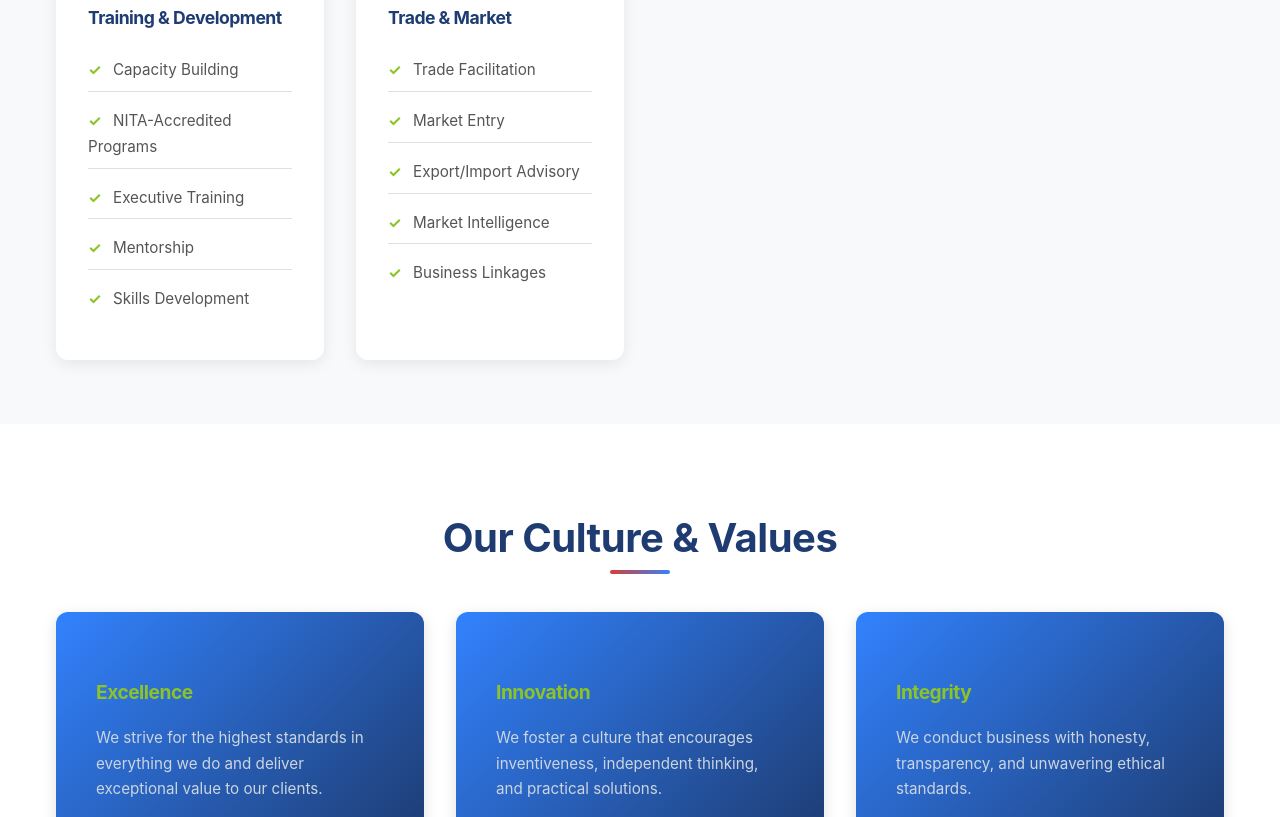
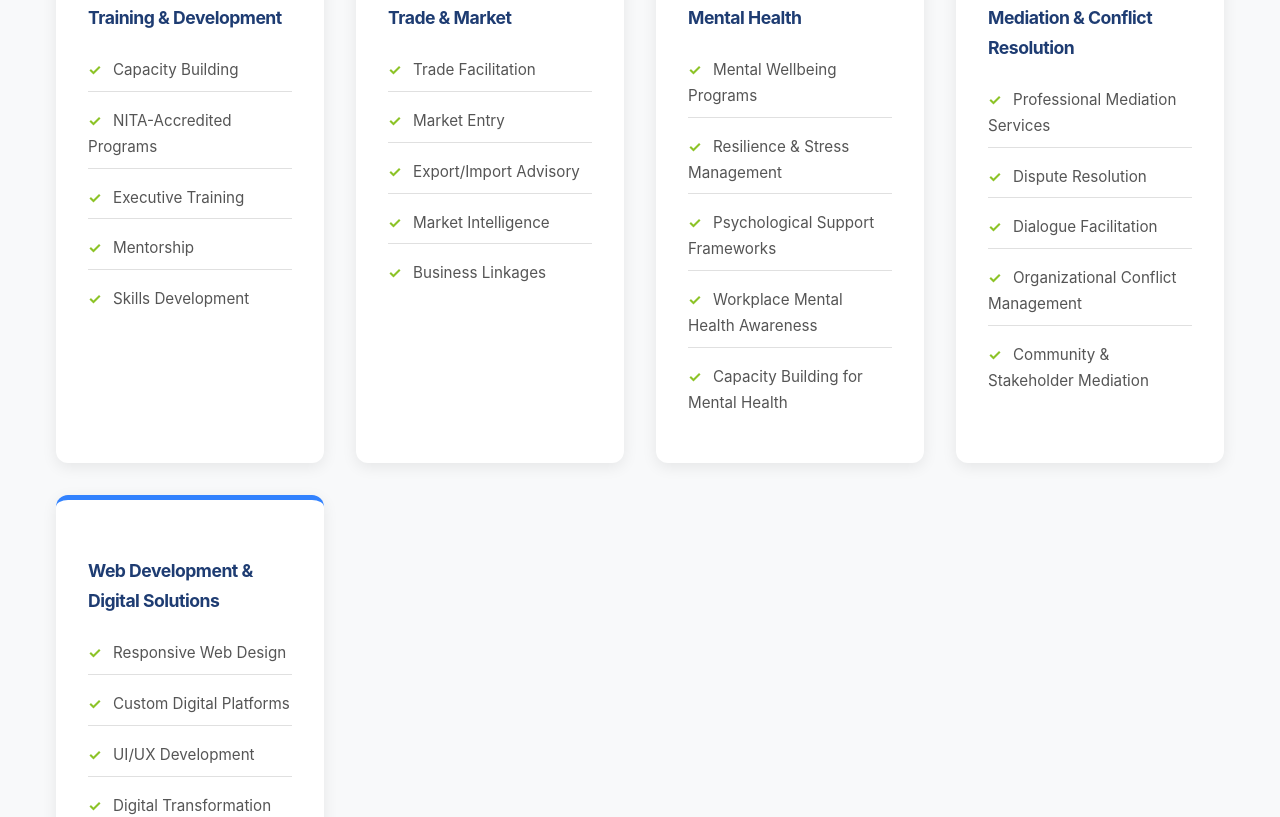
Before and after one commit to Maundu-Anthony/asfam-consultancy-limited, a React (Create React App) app: page /team in a window 1280 px wide. Shown: the part 3160-3977 px from the top of the page. Built offline with nearby package versions, Linux system fonts and the light colour scheme.

Commit message:
6th commit

```diff
--- a/src/pages/Services.js
+++ b/src/pages/Services.js
@@ -43,6 +43,23 @@ function Services() {
       title: 'Training & Mentorship (NITA Accredited)',
       description: 'Delivering certified and customized training programs in resource mobilization, investment readiness, trade development, credit management, financial governance, and institutional strengthening—supported by hands-on mentorship and coaching.',
       icon: '📚'
+    },
+
+    // NEW CORE SERVICES
+    {
+      title: 'Mental Health Support & Capacity Building',
+      description: 'Providing mental health awareness training, workplace wellbeing programs, resilience building, and psychological support frameworks to strengthen individual and organizational performance.',
+      icon: '🧠'
+    },
+    {
+      title: 'Mediation & Conflict Resolution Services',
+      description: 'Facilitating professional mediation, dispute resolution, and dialogue processes to help organizations, institutions, and communities resolve conflicts effectively and sustainably.',
+      icon: '🤝'
+    },
+    {
+      title: 'Web Development & Digital Solutions',
+      description: 'Designing and developing modern, responsive websites and digital platforms that enhance organizational visibility, digital transformation, and service delivery.',
+      icon: '💻'
     }
   ];
 
@@ -51,7 +68,7 @@ function Services() {
     'Board Governance, Audit, Risk & Compliance Master Class',
     'Project Management & Resource Mobilization Master Class',
     'Digital Banking, Marketing, AI Integrated Marketing, PR, Customer Service & Social Media Marketing Master Class',
-    'FINTECH,REGTECH, Digital Products, Data Protection & Cyber Security Master Class',
+    'FINTECH, REGTECH, Digital Products, Data Protection & Cyber Security Master Class',
     'Advanced Excel, Power BI & Data Analytics with Python Master Class',
     'Credit Digitization Security & Non-performing Loans Management Master Class',
     'Bank Digitization & Alternative Business Channel Master Class',
@@ -61,8 +78,9 @@ function Services() {
     'Pension Schemes Fiduciary Management Master Class',
     'Restructuring, Mergers & Acquisitions Master Class',
     'Records Digitization, Management and Disposal Master Class',
-    'Mental Health Mediation Master Class',
-    'Website Creation & Digital Development Master Class'
+    'Mental Health Master Class',
+    'Mediation Master Class',
+    'Web Development Master Class'
   ];
 
   return (
@@ -193,10 +211,7 @@ function Services() {
       <section className="contacts">
         <div className="container">
           <h2>Contacts</h2>
-
-          <p>
-            Email: <a href="mailto:info@asfamconsultancy.com">info@asfamconsultancy.com</a>
-          </p>
+          <p>Email: <a href="mailto:info@asfamconsultancy.com">info@asfamconsultancy.com</a></p>
         </div>
       </section>
     </div>
--- a/src/pages/Team.js
+++ b/src/pages/Team.js
@@ -138,6 +138,38 @@ function Team() {
                 <li>Business Linkages</li>
               </ul>
             </div>
+
+            {/* NEW COMPETENCY AREAS */}
+            <div className="competency-area">
+              <h3>Mental Health</h3>
+              <ul>
+                <li>Mental Wellbeing Programs</li>
+                <li>Resilience & Stress Management</li>
+                <li>Psychological Support Frameworks</li>
+                <li>Workplace Mental Health Awareness</li>
+                <li>Capacity Building for Mental Health</li>
+              </ul>
+            </div>
+            <div className="competency-area">
+              <h3>Mediation & Conflict Resolution</h3>
+              <ul>
+                <li>Professional Mediation Services</li>
+                <li>Dispute Resolution</li>
+                <li>Dialogue Facilitation</li>
+                <li>Organizational Conflict Management</li>
+                <li>Community & Stakeholder Mediation</li>
+              </ul>
+            </div>
+            <div className="competency-area">
+              <h3>Web Development & Digital Solutions</h3>
+              <ul>
+                <li>Responsive Web Design</li>
+                <li>Custom Digital Platforms</li>
+                <li>UI/UX Development</li>
+                <li>Digital Transformation</li>
+                <li>Service Delivery Platforms</li>
+              </ul>
+            </div>
           </div>
         </div>
       </section>
```
